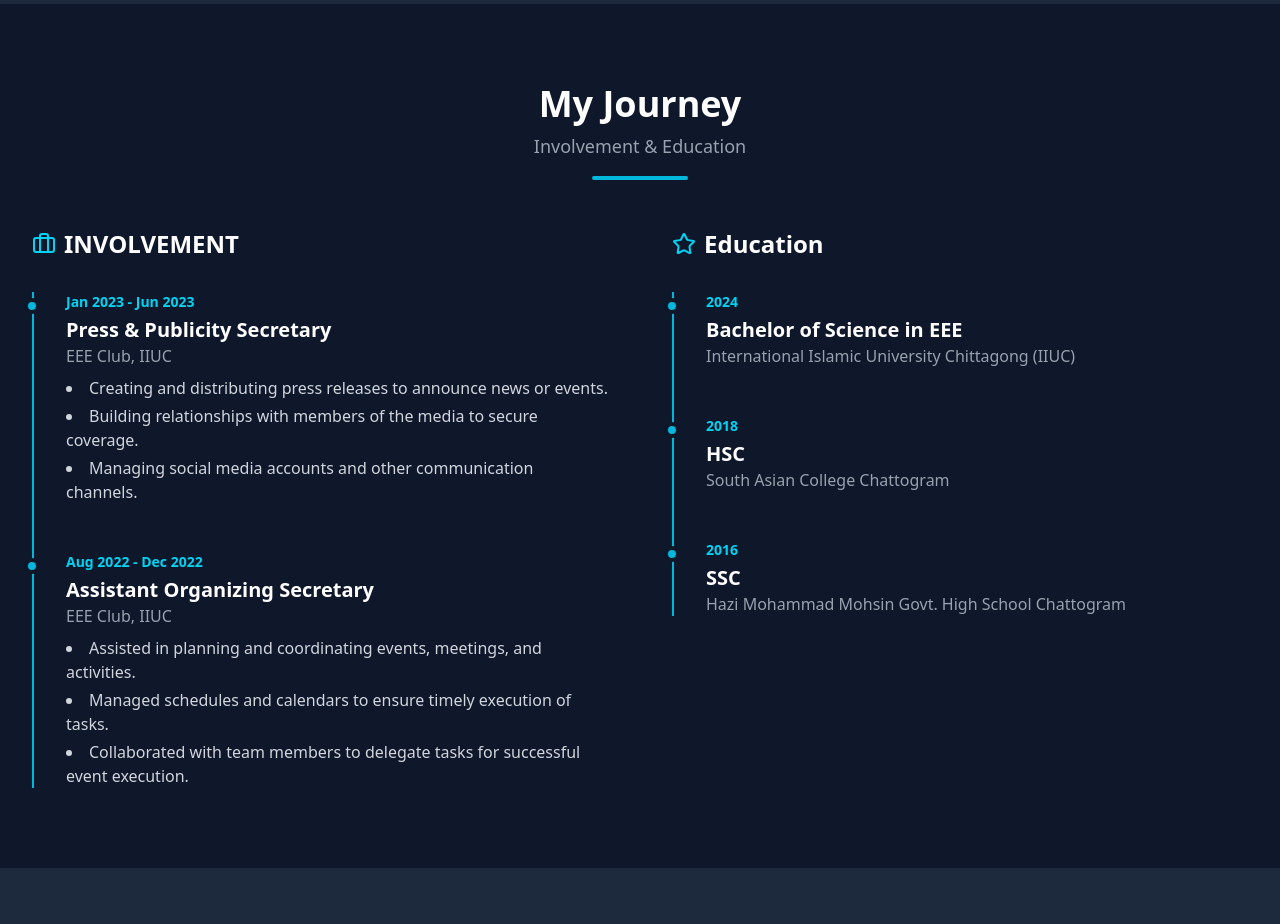
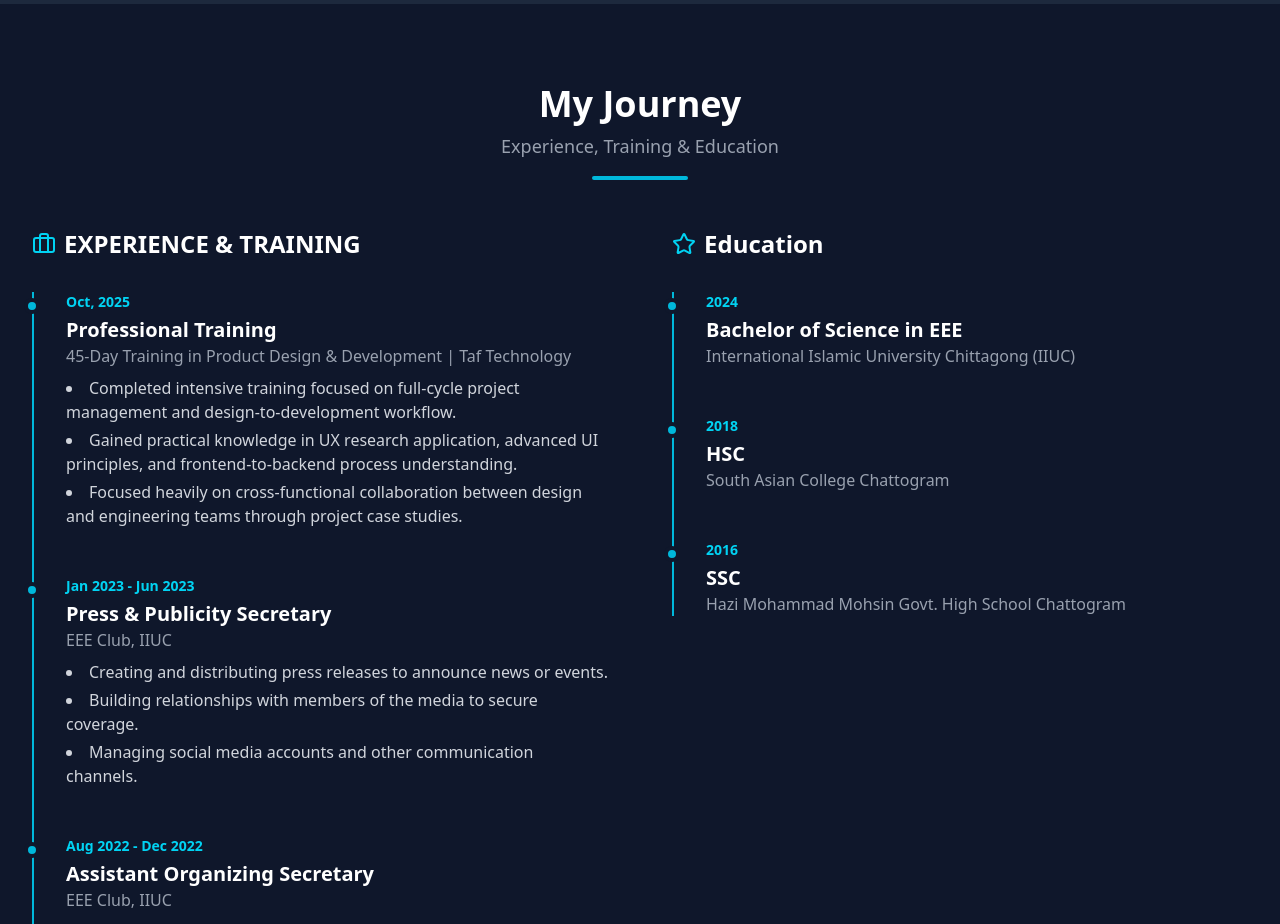
Before and after one commit to muaz64/my-uiux-portfolio, a React (Vite) app: page / in a window 1280 px wide. Shown: the part 3520-4444 px from the top of the page. Built offline with nearby package versions, Linux system fonts and the light colour scheme.

Commit message:
upd experince section

```diff
--- a/src/components/Sections/ExperienceSection.jsx
+++ b/src/components/Sections/ExperienceSection.jsx
@@ -4,15 +4,16 @@ import SectionTitle from '../Utilities/SectionTitle';
 const ExperienceSection = ({ data }) => (
   <section id="experience" className="py-20 bg-slate-900">
       <div className="container mx-auto px-4 sm:px-6 lg:px-8">
-          <SectionTitle title="My Journey" subtitle="Involvement & Education" />
+          <SectionTitle title="My Journey" subtitle="Experience, Training & Education" />
           <div className="grid grid-cols-1 lg:grid-cols-2 gap-16">
               {/* Experience Column */}
               <div>
                   <h3 className="text-2xl font-bold text-white mb-8 text-center lg:text-left flex items-center justify-center lg:justify-start gap-2">
                       <Briefcase className="text-cyan-400" />
-                      INVOLVEMENT
+                      EXPERIENCE & TRAINING
                   </h3>
                   <div className="relative border-l-2 border-cyan-500 pl-6 sm:pl-8 space-y-12">
+                      {/* This map will now correctly include the new TRAINING entry */}
                       {data.experience.map((exp, index) => (
                           <div key={index} className="relative">
                               <div className="absolute -left-[39px] sm:-left-[42px] top-1.5 w-4 h-4 bg-cyan-500 rounded-full border-4 border-slate-900"></div>
@@ -26,7 +27,7 @@ const ExperienceSection = ({ data }) => (
                       ))}
                   </div>
               </div>
-              {/* Education Column */}
+              {/* Education Column (Remains unchanged) */}
               <div>
                   <h3 className="text-2xl font-bold text-white mb-8 text-center lg:text-left flex items-center justify-center lg:justify-start gap-2">
                       <Star className="text-cyan-400" />
--- a/src/data/portfolioData.js
+++ b/src/data/portfolioData.js
@@ -73,6 +73,16 @@ export const portfolioData = {
   ],
   experience: [
     {
+      role: "Professional Training",
+      organization: "45-Day Training in Product Design & Development | Taf Technology",
+      duration: "Oct, 2025",
+      responsibilities: [
+        "Completed intensive training focused on full-cycle project management and design-to-development workflow.",
+        "Gained practical knowledge in UX research application, advanced UI principles, and frontend-to-backend process understanding.",
+        "Focused heavily on cross-functional collaboration between design and engineering teams through project case studies.",
+      ]
+    },
+    {
       role: "Press & Publicity Secretary",
       organization: "EEE Club, IIUC",
       duration: "Jan 2023 - Jun 2023",
```
